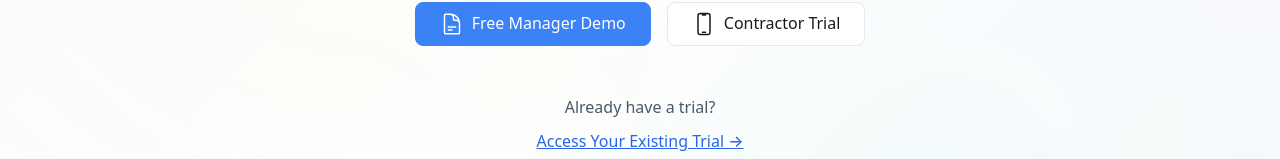
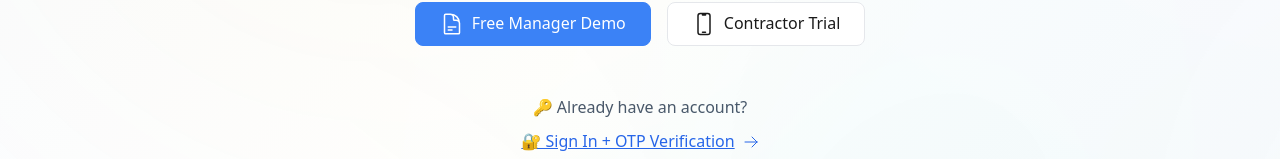
Before and after one commit to Redsteban/invoicepatch, a Next.js app: page / in a window 1280 px wide. Shown: the part 785-944 px from the top of the page. Built offline with nearby package versions, Linux system fonts and the light colour scheme; no server answers.

Commit message:
Update hero component to direct users to proper authentication flow

```diff
--- a/src/components/Hero.tsx
+++ b/src/components/Hero.tsx
@@ -475,20 +475,22 @@ export default function Hero() {
             </CTAButton>
           </motion.div>
 
-          {/* Trial Access Link */}
+          {/* Enhanced Trial Access Link - Direct to Login */}
           <motion.div
             className="text-center mb-8"
             initial={{ opacity: 0 }}
             animate={{ opacity: 1 }}
             transition={{ delay: 1.2, duration: 0.6 }}
           >
-            <p className="text-slate-600 mb-2">Already have a trial?</p>
+            <p className="text-slate-600 mb-2">🔑 Already have an account?</p>
             <Link
-              href="/trial-access"
-              className="text-blue-600 hover:text-blue-700 font-medium underline"
+              href="/login"
+              className="text-blue-600 hover:text-blue-700 font-medium underline flex items-center justify-center gap-2"
             >
-              Access Your Existing Trial →
+              <span>🔐 Sign In + OTP Verification</span>
+              <ArrowRightIcon className="h-4 w-4" />
             </Link>
+            <p className="text-xs text-slate-500 mt-1">Password + OTP required for security</p>
           </motion.div>
 
           {/* Enhanced Quick Stats with 3D depth */}
```
